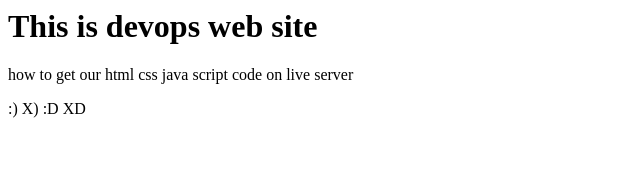
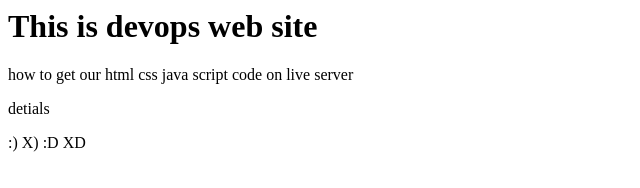
Before and after one commit to chuzabro/devops-test, a plain HTML site: page index.html in a window 1280 px wide. Shown: the whole page, without its empty margins (0-640 px from the left). Drawn offline with Linux system fonts and the light colour scheme.

Commit message:
this is second commit add more detials

```diff
--- a/index.html
+++ b/index.html
@@ -5,6 +5,8 @@
 <body>
 <h1>This is devops web site</h1>
 <p>how to get our html css java script code on live server</p>
+<p>detials</p>
 <p>:) X) :D XD </p>
+
 </body>
 </html>
```
